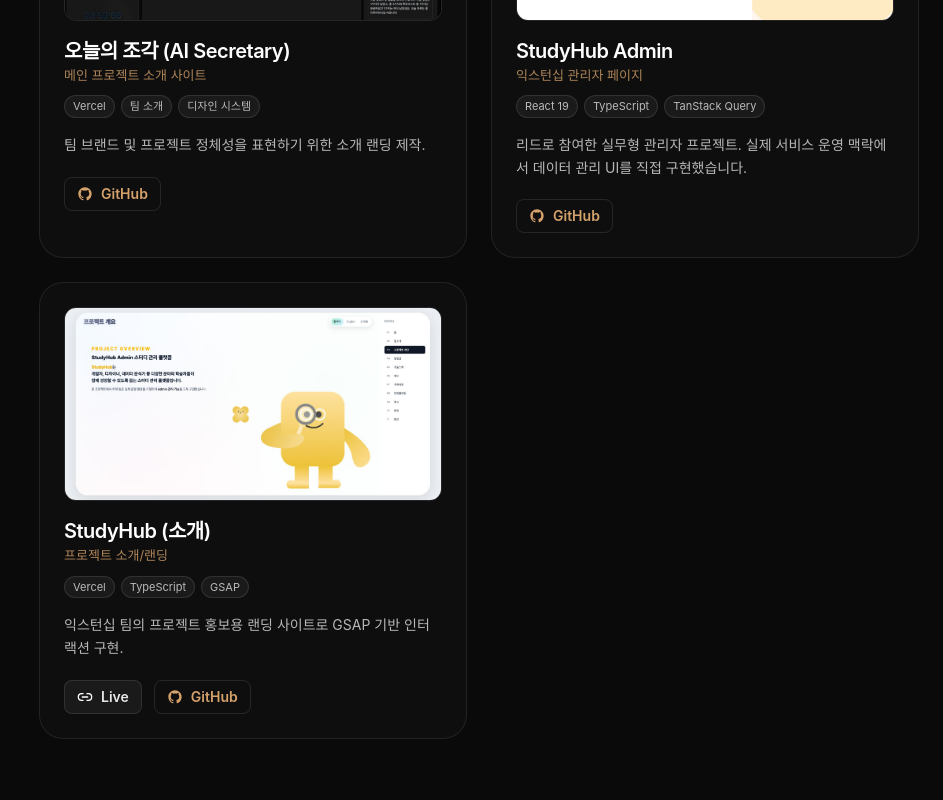
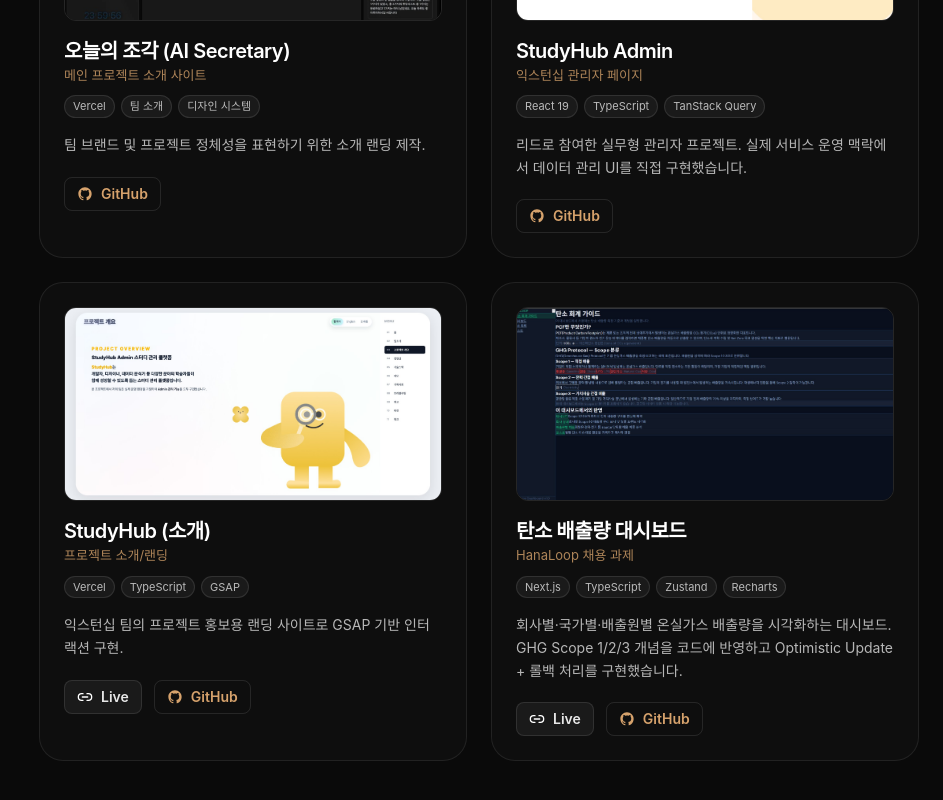
Before and after one commit to djskyt/portfolio, a React (Vite) app in the folder Portfolio/Portfolio/: page /projects in a window 1280 px wide. Shown: the part 456-1256 px from the top of the page, without its empty margins (337-1280 px from the left). Built offline with nearby package versions, Linux system fonts and the light colour scheme.

Commit message:
fix: HanaLoop 프로젝트 추가

```diff
--- a/Portfolio/Portfolio/src/data/projects.data.ts
+++ b/Portfolio/Portfolio/src/data/projects.data.ts
@@ -82,4 +82,29 @@ export const PROJECTS: ProjectMeta[] = [
     achievements: ["Demo Day 홍보 페이지로 활용"],
     techStack: ["React", "TypeScript", "GSAP", "Vercel"],
   },
+{
+  id: "hanaloop-emissions-dashboard",
+  title: "탄소 배출량 대시보드",
+  subtitle: "HanaLoop 채용 과제",
+  tags: ["Next.js", "TypeScript", "Zustand", "Recharts"],
+  desc: "회사별·국가별·배출원별 온실가스 배출량을 시각화하는 대시보드. GHG Scope 1/2/3 개념을 코드에 반영하고 Optimistic Update + 롤백 처리를 구현했습니다.",
+  demoHref: "https://hanaloop-emissions-dashboard.vercel.app",
+  codeHref: "https://github.com/djskyt/hanaloop-emissions-dashboard",
+  thumbnail: "images/hanaloop.JPG",
+  period: "2026.05",
+  team: "개인 프로젝트",
+  role: "기획, 설계, 개발 전담",
+  responsibilities: [
+    "Next.js App Router 기반 페이지 설계 및 구현",
+    "GHG Protocol Scope 1/2/3 분류 로직 구현",
+    "Zustand를 활용한 상태 3레이어 분리 설계",
+    "Optimistic Update + 실패 시 자동 롤백 처리",
+    "Recharts 기반 월별 트렌드, 배출원별 비중, 국가별 비교 차트",
+  ],
+  achievements: [
+    "탄소 회계 도메인(PCF, GHG Scope) 학습 및 코드 반영",
+    "Vercel 배포 및 빌드 최적화",
+  ],
+  techStack: ["Next.js", "TypeScript", "Tailwind CSS", "Zustand", "Recharts", "Vercel"],
+},
 ];
--- a/Portfolio/Portfolio/src/page/Projects.tsx
+++ b/Portfolio/Portfolio/src/page/Projects.tsx
@@ -22,7 +22,7 @@ export default function Projects() {
 
   const featured = useMemo(
     () =>
-      pickByIds(["AI Secretary", "studyhub-admin", "studyhub-landing"]),
+      pickByIds(["AI Secretary", "studyhub-admin", "studyhub-landing","hanaloop-emissions-dashboard"]),
     []
   );
 
```
Also changed, not shown: Portfolio/Portfolio/public/images/hanaloop.JPG (added).
